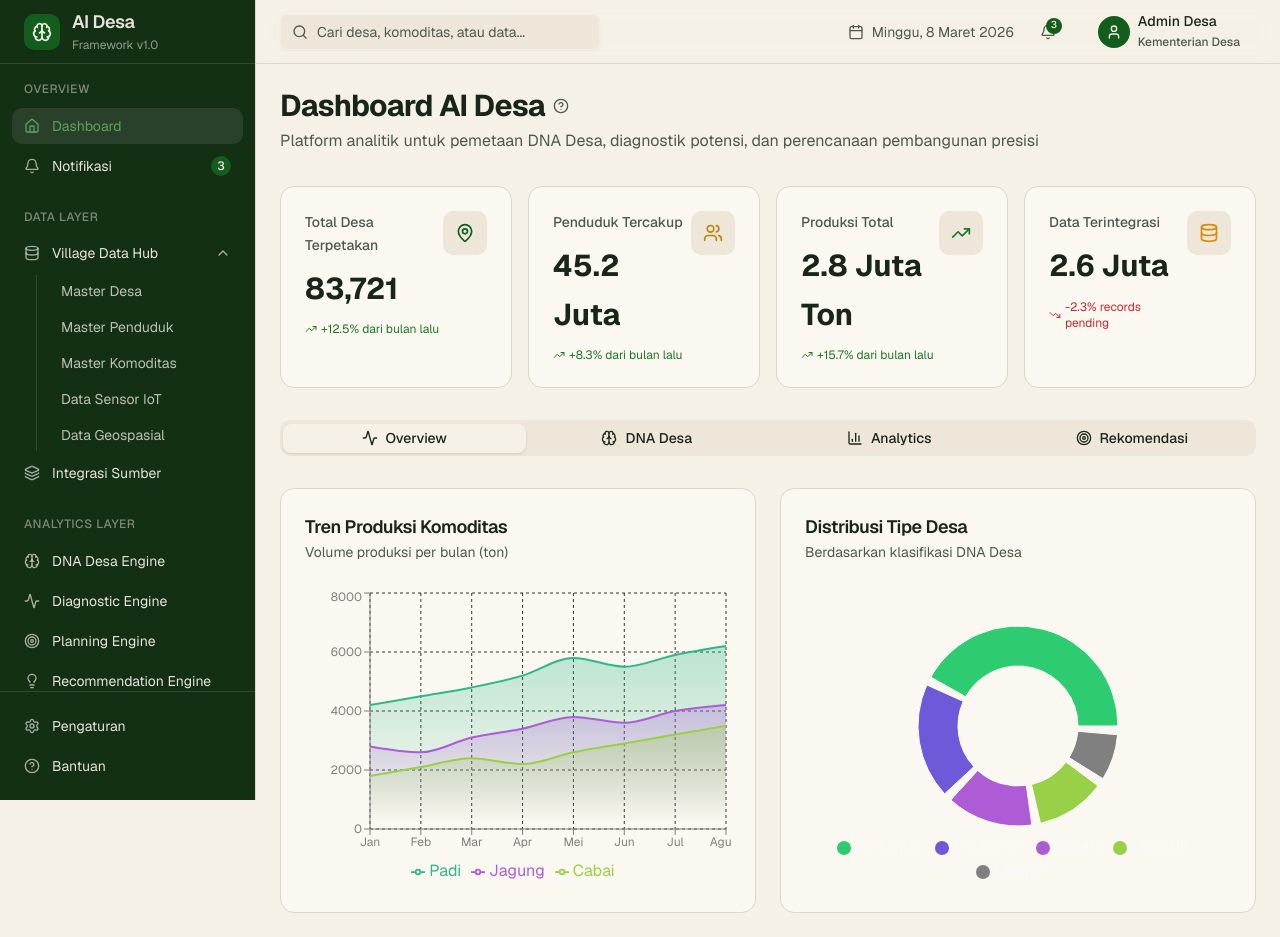
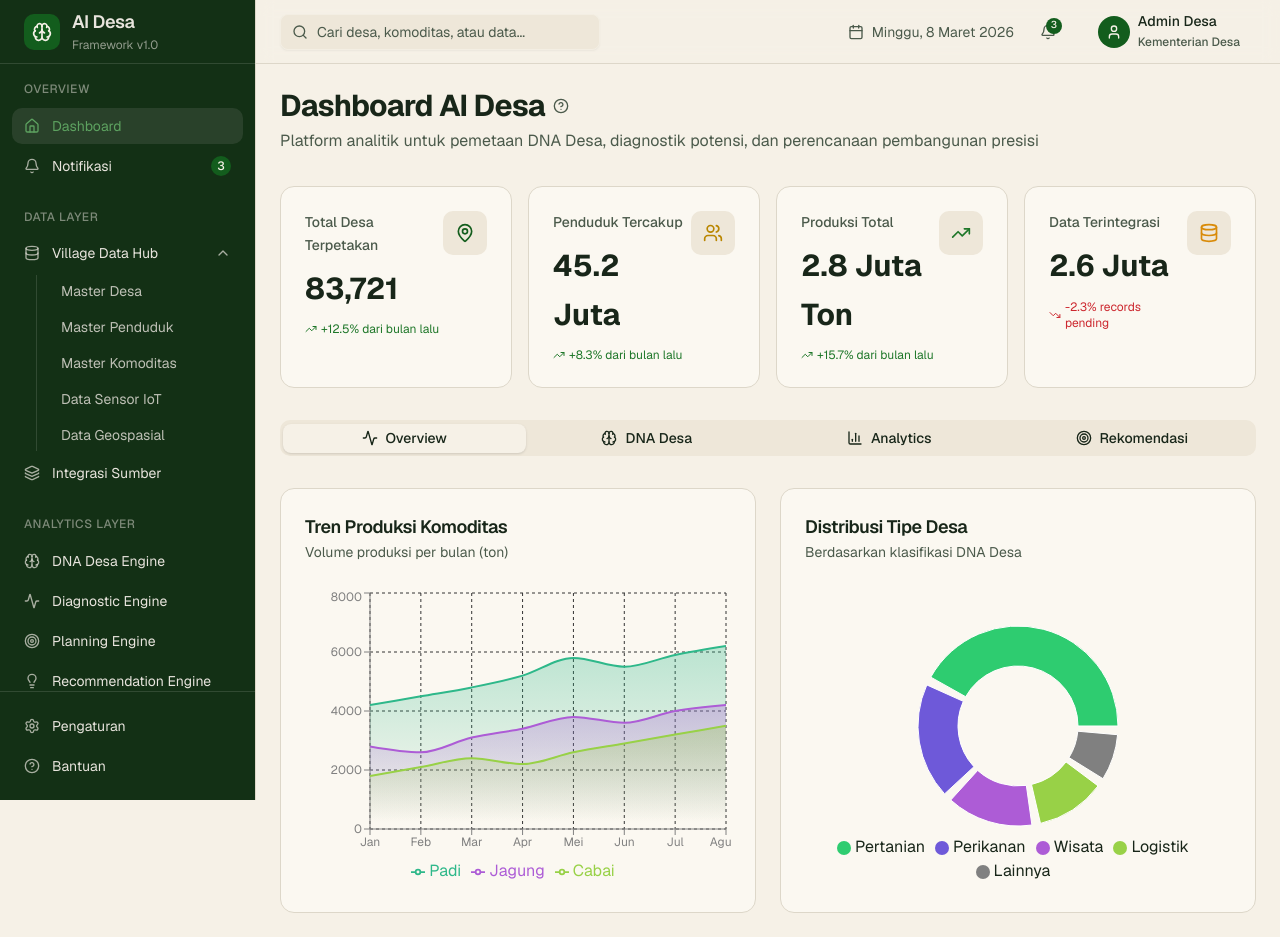
Before and after one commit to almirarana31/dna-desa-ai-presisi, a Next.js app: page /dashboard in a window 1280 px wide. Shown: the top 937 px of the page. Built offline with nearby package versions, Linux system fonts and the light colour scheme.

Commit message:
analytics chart fix

```diff
--- a/components/dashboard/analytics-charts.tsx
+++ b/components/dashboard/analytics-charts.tsx
@@ -146,15 +146,9 @@ export function VillageTypeChart() {
               <Cell key={`cell-${index}`} fill={entry.color} />
             ))}
           </Pie>
-          <Tooltip
-            contentStyle={{
-              backgroundColor: "hsl(260, 10%, 14%)",
-              border: "1px solid hsl(260, 10%, 25%)",
-              borderRadius: "8px",
-            }}
-          />
+          <Tooltip content={<CustomTooltip />} />
           <Legend
-            formatter={(value) => <span style={{ color: "hsl(0, 0%, 98%)" }}>{value}</span>}
+            formatter={(value) => <span className="text-foreground">{value}</span>}
           />
         </PieChart>
       </ResponsiveContainer>
```
